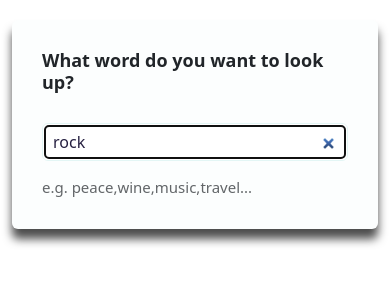
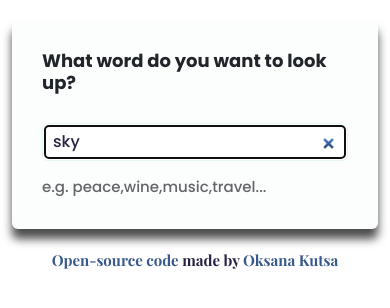
Before and after one commit to OksanaKutsa/dictionary-react-app, a React (Create React App) app: page / in a window 390 px wide. Shown: the top 308 px of the page. Built offline with nearby package versions, Linux system fonts and the light colour scheme; no server answers.

Commit message:
added link to github repository,added css to the phonetic component

```diff
--- a/src/App.css
+++ b/src/App.css
@@ -1,14 +1,28 @@
+@import url("https://fonts.googleapis.com/css2?family=Playfair+Display:wght@700&family=Poppins:wght@500;700&display=swap");
+
 body {
   background: #e3f6f5;
 }
 .App {
   max-width: 960px;
   margin: 0 auto;
+  font-family: "Poppins", sans-serif;
 }
 .App-header {
   margin: 30px 0;
 }
-/* .App-footer {
+.App-footer {
+  color: #272142;
+  font-size: 15px;
+  margin: 10px 0;
+  font-family: "Playfair Display", serif;
   text-align: center;
-  margin: 30px 0;
-} */
+}
+footer a {
+  text-decoration: none;
+  color: #38598b;
+}
+footer a:hover {
+  color: #113f67;
+  transition: all ease-in-out 150ms;
+}
--- a/src/App.js
+++ b/src/App.js
@@ -6,11 +6,22 @@ export default function App() {
     <div className="App">
       <div className="container">
         <main>
-          <Dictionary defaultKeyword="rock" />
+          <Dictionary defaultKeyword="sky" />
         </main>
-        {/* <footer className="App-footer">
-        Open-source code made by Oksana Kutsa
-      </footer> */}
+        <footer className="App-footer">
+          <a
+            href="https://github.com/OksanaKutsa/dictionary-react-app"
+            target="_blank"
+            rel="noreferrer"
+          >
+            {" "}
+            Open-source code
+          </a>{" "}
+          made by{" "}
+          <a href="http://oksanakutsa.com/" target="_blank" rel="noreferrer">
+            Oksana Kutsa
+          </a>
+        </footer>
       </div>
     </div>
   );
--- a/src/Phonetic.css
+++ b/src/Phonetic.css
@@ -2,5 +2,16 @@
   opacity: 0.5;
   font-weight: bold;
 }
+.onlytext {
+  opacity: 0.5;
+  font-weight: bold;
+  margin-bottom: 20px;
+  margin-left: 8px;
+}
 .react-audio-player {
+  height: 35px;
+  width: 200px;
+  margin-right: 15px;
+  margin-bottom: 10px;
+  margin-top: -10px;
 }
--- a/src/Phonetic.js
+++ b/src/Phonetic.js
@@ -4,12 +4,18 @@ import "./Phonetic.css";
 export default function Phonetic(props) {
   if (props.phonetic.audio) {
     return (
-      <div className="Phonetic">
-        <ReactAudioPlayer src={props.phonetic.audio} controls />
-        <span className="text">{props.phonetic.text}</span>
+      <div className="Phonetic row">
+        <div className="col-3">
+          <ReactAudioPlayer src={props.phonetic.audio} controls />
+        </div>
+        <div className="text col-3 ">{props.phonetic.text}</div>
       </div>
     );
   } else {
-    return <div className="Phonetic text"> {props.phonetic.text}</div>;
+    return (
+      <div className=" row">
+        <div className="col-3 Phonetic onlytext"> {props.phonetic.text}</div>
+      </div>
+    );
   }
 }
--- a/src/Photos.js
+++ b/src/Photos.js
@@ -2,7 +2,6 @@ import "./Photos.css";
 
 export default function Photos(props) {
   if (props.photos) {
-    console.log(props);
     return (
       <section className="Photos">
         <div className="row">
--- a/src/Results.css
+++ b/src/Results.css
@@ -2,4 +2,5 @@
   font-size: 36px;
   font-weight: bold;
   line-height: 1.5;
+  margin-bottom: 10px;
 }
```
